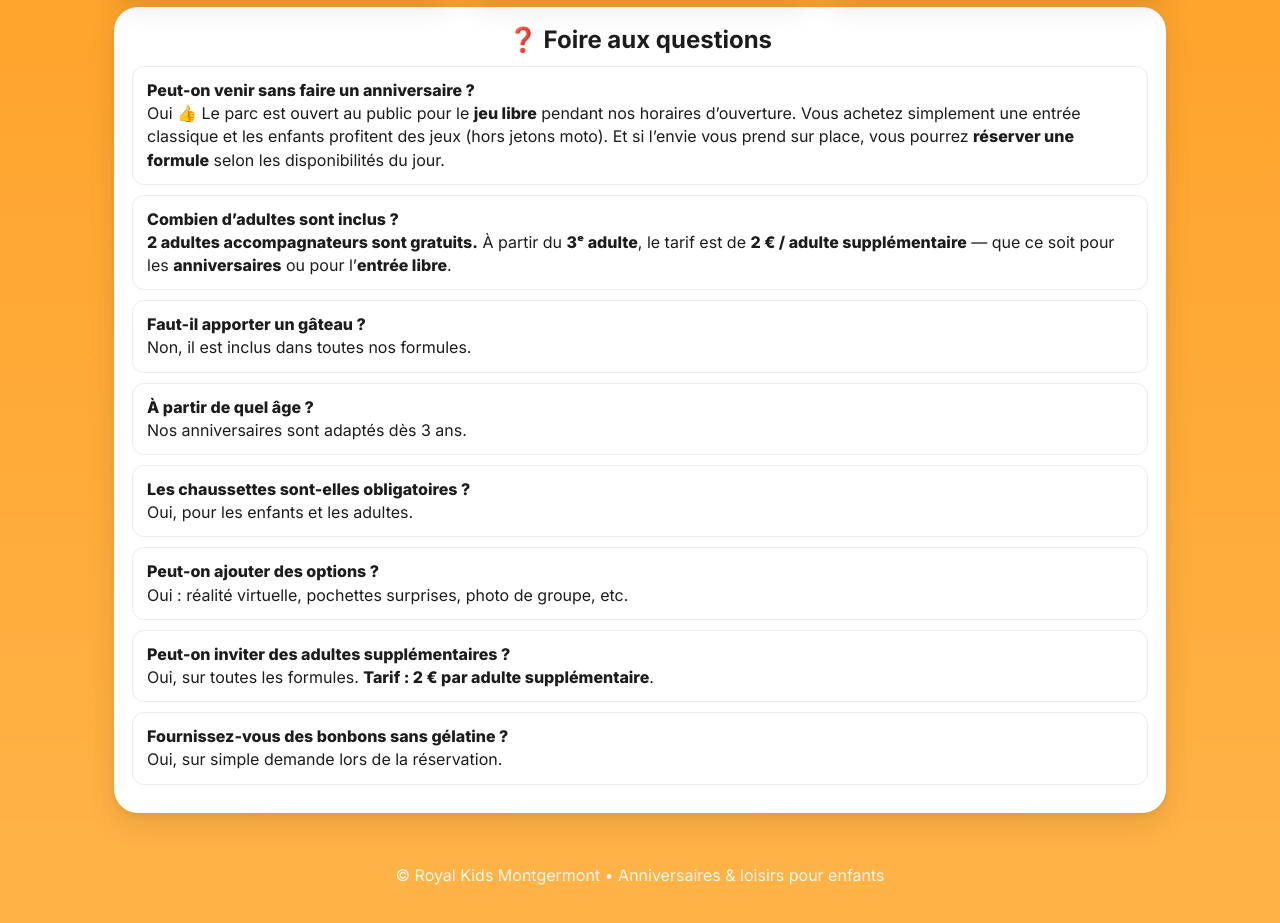
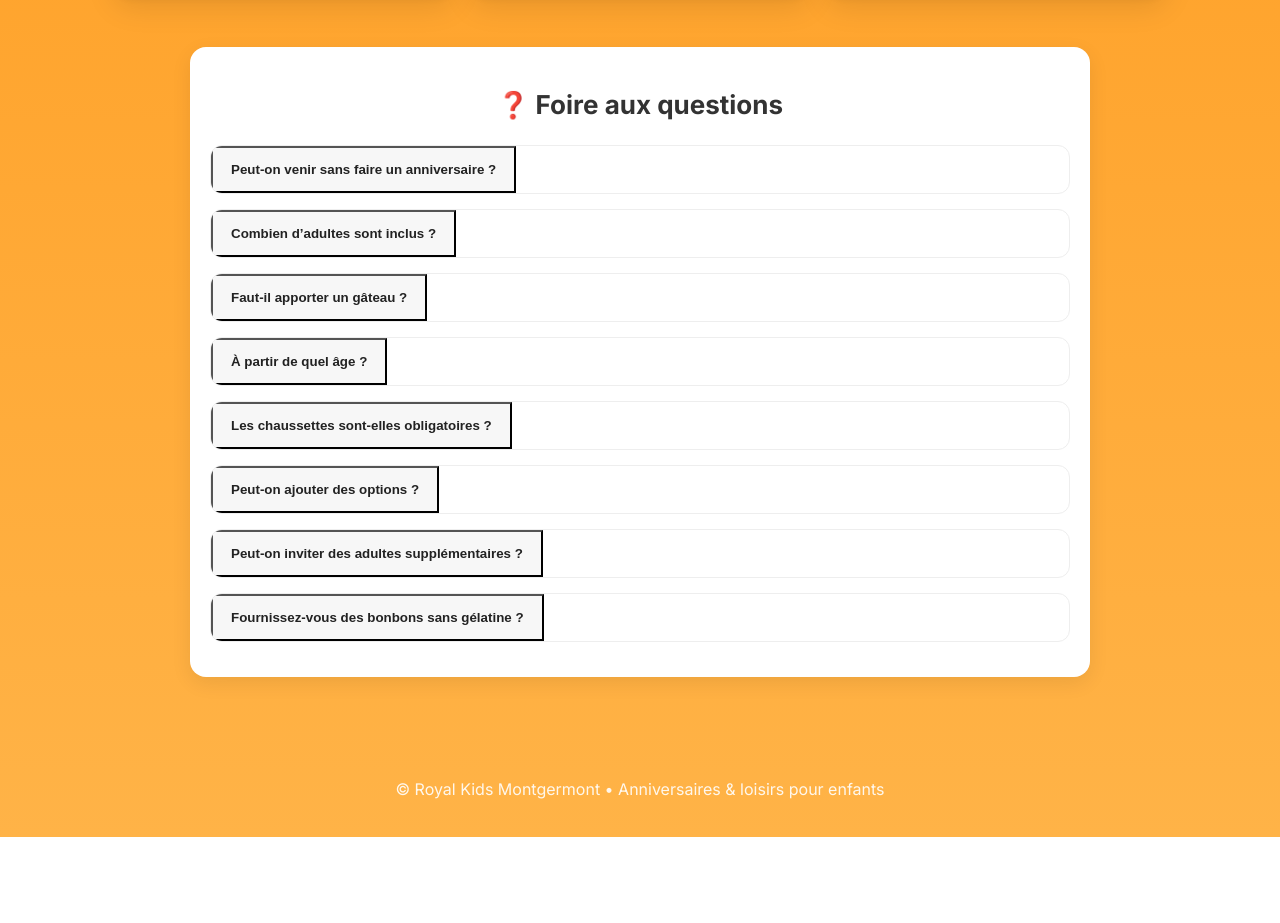
Before and after one commit to MrKastFonky/royalkids-anniversaire, a plain HTML site: page index.html in a window 1280 px wide. Shown: the part 1584-2507 px from the top of the page. After the commit the page ends 2421 px from the top, so only its background shows below. Drawn offline with Linux system fonts and the light colour scheme.

Commit message:
Update index.html

```diff
--- a/index.html
+++ b/index.html
@@ -342,42 +342,85 @@ footer{color:#fff;text-align:center;padding:28px 0 38px;opacity:.9} /* --- FAQ a
   </section>
 
   <!-- FAQ complète -->
-  <section class="faq-box" id="faq">
+  <section id="faq" class="faq-section">
   <h2>❓ Foire aux questions</h2>
-    <ul class="faq">
-      <li><strong>Peut-on venir sans faire un anniversaire ?</strong><br>
-        Oui 👍 Le parc est ouvert au public pour le <b>jeu libre</b> pendant nos horaires d’ouverture. Vous achetez simplement une entrée classique et les enfants profitent des jeux (hors jetons moto). Et si l’envie vous prend sur place, vous pourrez <b>réserver une formule</b> selon les disponibilités du jour.
-      </li>
 
-      <li><strong>Combien d’adultes sont inclus ?</strong><br>
-        <b>2 adultes accompagnateurs sont gratuits.</b> À partir du <b>3ᵉ adulte</b>, le tarif est de <b>2 € / adulte supplémentaire</b> — que ce soit pour les <b>anniversaires</b> ou pour l’<b>entrée libre</b>.
-      </li>
+  <div class="faq-item">
+    <button class="faq-question" type="button" aria-expanded="false">
+      Peut-on venir sans faire un anniversaire ?
+    </button>
+    <div class="faq-answer" hidden>
+      Oui 👍 Le parc est ouvert au public pour le <b>jeu libre</b> pendant nos horaires d’ouverture.
+      Vous achetez simplement une entrée classique et les enfants profitent des jeux (hors jetons moto).
+      Et si l’envie vous prend sur place, vous pourrez <b>réserver une formule</b> selon les disponibilités du jour.
+    </div>
+  </div>
 
-      <li><strong>Faut-il apporter un gâteau ?</strong><br>
+  <div class="faq-item">
+    <button class="faq-question" type="button" aria-expanded="false">
+      Combien d’adultes sont inclus ?
+    </button>
+    <div class="faq-answer" hidden>
+      <b>2 adultes accompagnateurs sont gratuits.</b> À partir du <b>3ᵉ adulte</b>, le tarif est de
+      <b>2 € / adulte supplémentaire</b> — que ce soit pour les <b>anniversaires</b> ou pour l’<b>entrée libre</b>.
+    </div>
+  </div>
+
+  <div class="faq-item">
+    <button class="faq-question" type="button" aria-expanded="false">
+      Faut-il apporter un gâteau ?
+    </button>
+    <div class="faq-answer" hidden>
       Non, il est inclus dans toutes nos formules.
-      </li>
+    </div>
+  </div>
 
-      <li><strong>À partir de quel âge ?</strong><br>
+  <div class="faq-item">
+    <button class="faq-question" type="button" aria-expanded="false">
+      À partir de quel âge ?
+    </button>
+    <div class="faq-answer" hidden>
       Nos anniversaires sont adaptés dès 3 ans.
-      </li>
+    </div>
+  </div>
 
-      <li><strong>Les chaussettes sont-elles obligatoires ?</strong><br>
+  <div class="faq-item">
+    <button class="faq-question" type="button" aria-expanded="false">
+      Les chaussettes sont-elles obligatoires ?
+    </button>
+    <div class="faq-answer" hidden>
       Oui, pour les enfants et les adultes.
-      </li>
+    </div>
+  </div>
 
-      <li><strong>Peut-on ajouter des options ?</strong><br>
+  <div class="faq-item">
+    <button class="faq-question" type="button" aria-expanded="false">
+      Peut-on ajouter des options ?
+    </button>
+    <div class="faq-answer" hidden>
       Oui : réalité virtuelle, pochettes surprises, photo de groupe, etc.
-      </li>
+    </div>
+  </div>
 
-      <li><strong>Peut-on inviter des adultes supplémentaires ?</strong><br>
+  <div class="faq-item">
+    <button class="faq-question" type="button" aria-expanded="false">
+      Peut-on inviter des adultes supplémentaires ?
+    </button>
+    <div class="faq-answer" hidden>
       Oui, sur toutes les formules. <b>Tarif : 2 € par adulte supplémentaire</b>.
-      </li>
+    </div>
+  </div>
 
-      <li><strong>Fournissez-vous des bonbons sans gélatine ?</strong><br>
+  <div class="faq-item">
+    <button class="faq-question" type="button" aria-expanded="false">
+      Fournissez-vous des bonbons sans gélatine ?
+    </button>
+    <div class="faq-answer" hidden>
       Oui, sur simple demande lors de la réservation.
-      </li>
-    </ul>
+    </div>
+  </div>
 </section>
+
 </main>
 
 <footer>
```
Lines whose indentation alone changed are shown as unchanged.
